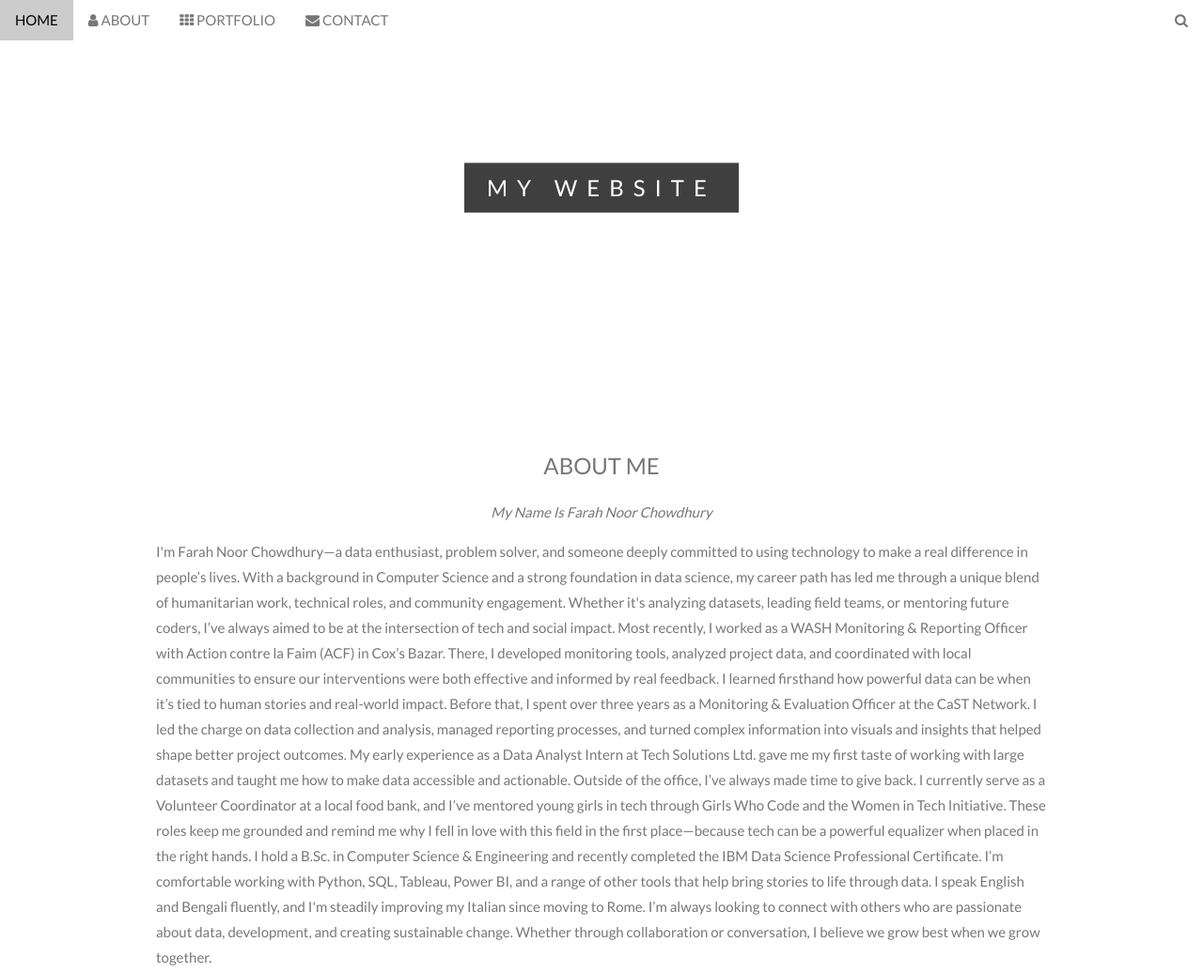
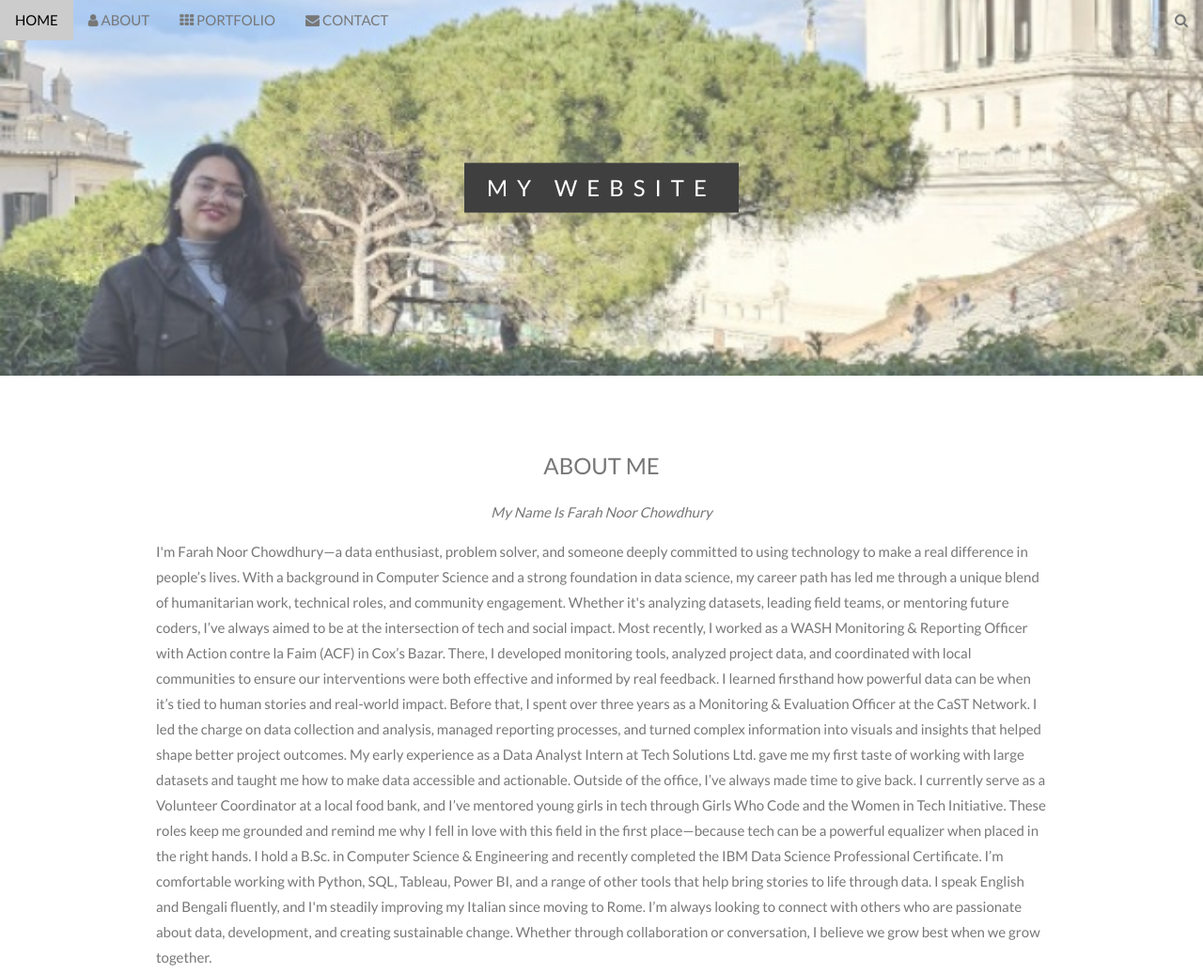
Before and after one commit to FarahNoorC/testforinternetup, a plain HTML site: page index.html in a window 1280 px wide. Shown: the top 1036 px of the page at 94% size. Drawn offline with nearby package versions, Linux system fonts and the light colour scheme.

Commit message:
finishing my html skeleton

```diff
--- a/index.html
+++ b/index.html
@@ -25,7 +25,7 @@ body, html {
 
 /* First image (Logo. Full height) */
 .bgimg-1 {
-  background-image: url('2.jpeg');
+  background-image: url('2.jpg');
   min-height: 100%;
 }
 
```
